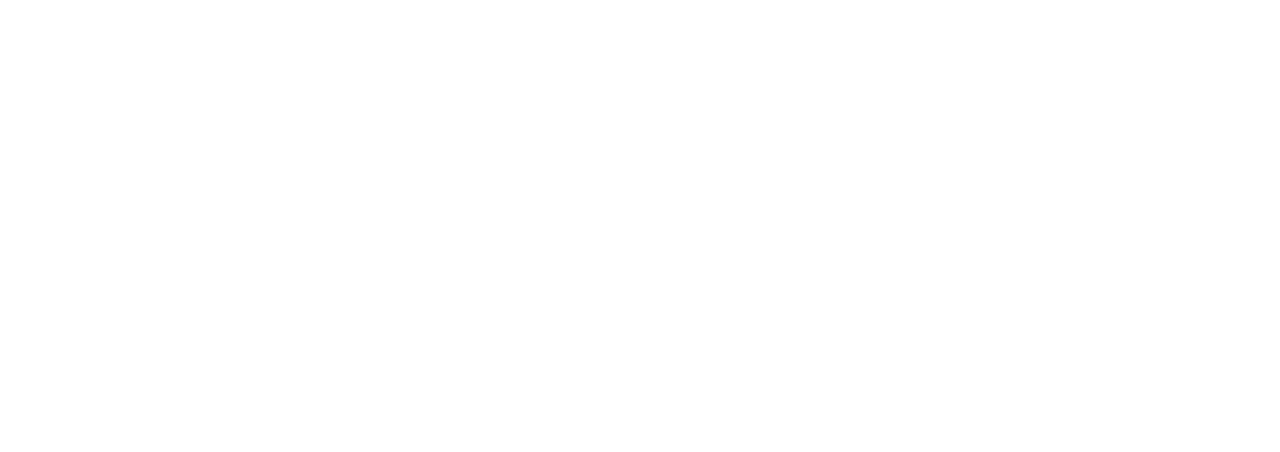
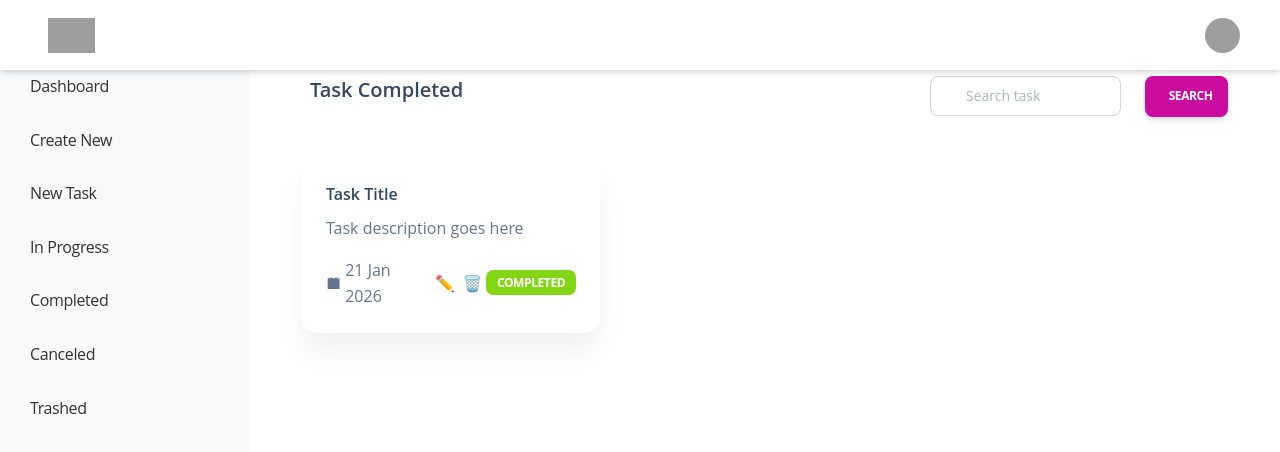
Before and after one commit to sohelsamy1/laravel-vuejs-crud-frontend, a Vue app: page /dashboard/completed in a window 1280 px wide. Before the commit this address had no page. Shown: the top 452 px of the page. Built offline with nearby package versions, Linux system fonts and the light colour scheme; grey boxes are pictures that could not be loaded.

Commit message:
feat: add completed tasks page UI and link to dashboard

```diff
--- /dev/null
+++ b/src/components/Task/CompletedTasks.vue
@@ -0,0 +1,68 @@
+<template>
+  <div class="content-body container-fluid">
+    <!-- Header and Search -->
+    <div class="row p-0 m-0">
+      <div class="col-12 col-md-6 col-lg-8 px-3">
+        <h5>Task Completed</h5>
+      </div>
+
+      <div class="col-12 float-end col-md-6 col-lg-4 px-2">
+        <div class="row">
+          <div class="col-8">
+            <input class="form-control w-100" placeholder="Search task" />
+          </div>
+          <div class="col-4">
+            <button class="btn btn-primary w-100">Search</button>
+          </div>
+        </div>
+      </div>
+    </div>
+
+    <!-- Task Cards -->
+    <div class="row p-0 m-0 mt-3">
+      <div class="col-12 col-lg-4 col-sm-6 col-md-4 p-2">
+        <div class="card h-100">
+          <div class="card-body">
+            <h6 class="animated fadeInUp">Task Title</h6>
+            <p class="animated fadeInUp">
+              Task description goes here
+            </p>
+
+            <p class="m-0 animated fadeInUp p-0 d-flex align-items-center">
+              <!-- Date Icon -->
+              <svg
+                stroke="currentColor"
+                fill="currentColor"
+                stroke-width="0"
+                viewBox="0 0 1024 1024"
+                height="1em"
+                width="1em"
+                xmlns="http://www.w3.org/2000/svg"
+              >
+                <path
+                  d="M880 184H712v-64c0-4.4-3.6-8-8-8h-56c-4.4 0-8 3.6-8 8v64H384v-64c0-4.4-3.6-8-8-8h-56c-4.4 0-8 3.6-8 8v64H144c-17.7 0-32 14.3-32 32v664c0 17.7 14.3 32 32 32h736c17.7 0 32-14.3 32-32V216c0-17.7-14.3-32-32-32z"
+                />
+              </svg>
+
+              <span class="mx-1">21 Jan 2026</span>
+
+              <!-- Edit -->
+              <a class="icon-nav text-primary mx-1">
+                ✏️
+              </a>
+
+              <!-- Delete -->
+              <a class="icon-nav text-danger mx-1">
+                🗑️
+              </a>
+
+              <a class="badge float-end bg-success ms-auto">
+                Completed
+              </a>
+            </p>
+          </div>
+        </div>
+      </div>
+    </div>
+  </div>
+</template>
--- a/src/pages/DashboardPage.vue
+++ b/src/pages/DashboardPage.vue
@@ -72,10 +72,10 @@
       <i class="bi bi-hourglass-split side-bar-item-icon"></i>
       <span>In Progress</span>
     </RouterLink>
-  <a href="#" class="side-bar-item mt-2">
-    <i class="bi bi-check-circle side-bar-item-icon"></i>
-    <span>Completed</span>
-  </a>
+    <RouterLink :to="{ name: 'completed' }" class="side-bar-item mt-2">
+      <i class="bi bi-check-circle side-bar-item-icon"></i>
+      <span>Completed</span>
+    </RouterLink>
   <a href="#" class="side-bar-item mt-2">
     <i class="bi bi-x-octagon side-bar-item-icon"></i>
     <span>Canceled</span>
--- a/src/router.js
+++ b/src/router.js
@@ -5,6 +5,7 @@
 import CreateTask from "./components/Task/CreateTask.vue";
 import NewTasks from "./components/Task/NewTasks.vue";
 import ProgressTasks from "./components/Task/ProgressTasks.vue";
+import CompletedTasks from "./components/Task/CompletedTasks.vue";
 
 const routes = [
   {
@@ -42,6 +43,11 @@
         component: ProgressTasks,
         name: "inprogress",
       },
+        {
+        path: "completed",
+        component: CompletedTasks,
+        name: "completed",
+      },
     ],
     },
 ];
```
